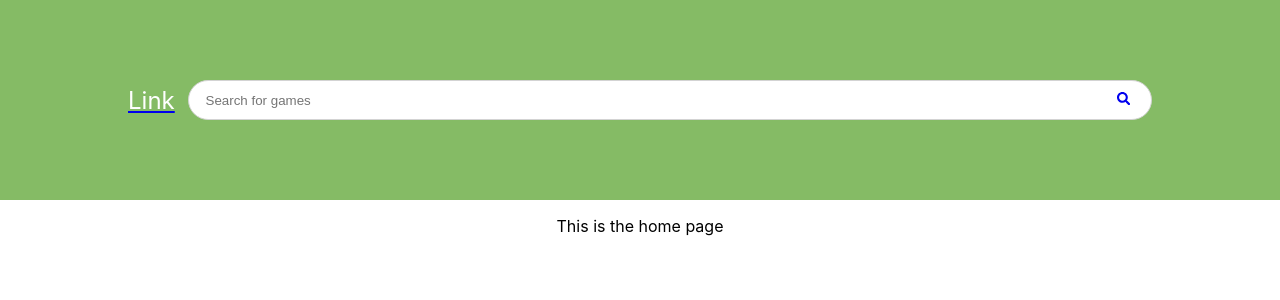
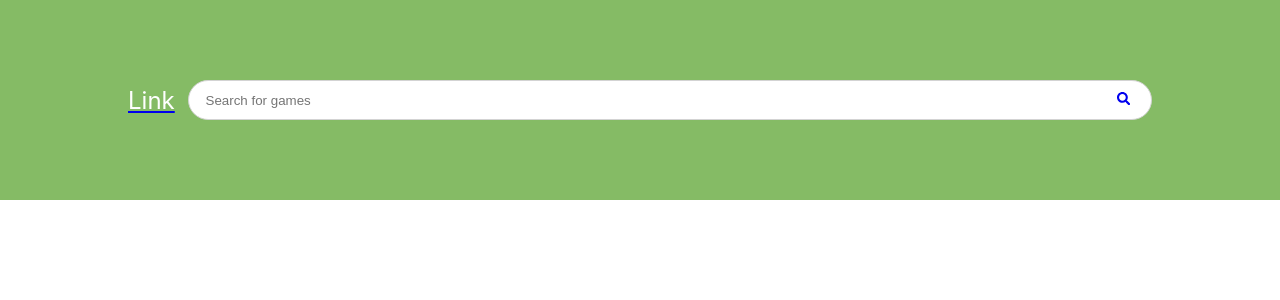
Before and after one commit to secret-shop-sg/main, a React (Create React App) app: page / in a window 1280 px wide. Shown: the top 300 px of the page. Built offline with nearby package versions, Linux system fonts and the light colour scheme.

Commit message:
Added Routing

```diff
--- a/src/App.js
+++ b/src/App.js
@@ -1,10 +1,10 @@
 import React from "react";
-import Home from "./components/Main/Home"
+import Main from "./screens/Main"
 import "./App.css";
 import { Provider } from "react-redux";
 import { combineReducers, createStore } from "redux";
 import { BrowserRouter as Router, Switch, Route} from 'react-router-dom';
-import Search from "./components/Search/Search"
+import SearchResult from "./screens/SearchResult"
 
 // import reducers
 import listingReducer from "./store/reducers/listingReducer";
@@ -22,8 +22,8 @@ function App() {
       <Router>
         <div className="App">
           <Switch>
-            <Route exact path = "/" component ={Home} />
-            <Route exact path = "/search" component ={Search} />
+            <Route exact path = "/" component ={Main} />
+            <Route exact path = "/search" component ={SearchResult} />
           </Switch>
         </div>
       </Router>
--- a/src/components/Main/Home.css
+++ /dev/null
@@ -1,3 +0,0 @@
-.body{
-    width: 100%
-}
--- a/src/components/Main/Home.js
+++ /dev/null
@@ -1,16 +0,0 @@
-import React from "react";
-import Header from "./Header";
-import "./Home.css";
-
-function Home(){
-    return(
-        <div className= "body">
-            <Header />
-            <div>
-                <p>This is the home page</p>
-            </div>
-        </div>
-    );
-}
-
-export default Home;
--- a/src/components/Search/Search.css
+++ /dev/null
@@ -1,3 +0,0 @@
-.body{
-    width:100%
-}
--- a/src/components/Search/Search.js
+++ /dev/null
@@ -1,19 +0,0 @@
-import React, { useState } from 'react';
-import Header from "../Main/Header";
-import dummyListings from '../../data/dummyData';
-import './Search.css'
-
-const Search = () => {
-    // takes in searchPhrase (what the user searched)
-    return(
-        <div className="body">
-            <Header />
-            <div>
-                <h1>Search page</h1>
-                <p> Showing search results from </p>
-            </div>
-        </div>
-    )
-}
-
-export default Search
--- a/src/screens/Main.js
+++ b/src/screens/Main.js
@@ -3,7 +3,7 @@ import Header from "../components/Main/Header";
 
 const Main = (props) => {
   return (
-    <div>
+    <div style= {{width:"100%"}} >
       <Header />
     </div>
   );
--- a/src/screens/SearchResult.js
+++ b/src/screens/SearchResult.js
@@ -1,10 +1,16 @@
 import React from "react";
 import Header from "../components/Main/Header";
+import dummyListings from '../data/dummyData';
 
 const SearchResult = (props) => {
+  // takes in searchPhrase (what the user searched)
   return (
-    <div>
+    <div style= {{width:"100%"}} >
       <Header />
+      <div className = "body">
+        <h1>Search page</h1>
+        <p> Showing search results from </p>
+      </div>
     </div>
   );
 };
```
